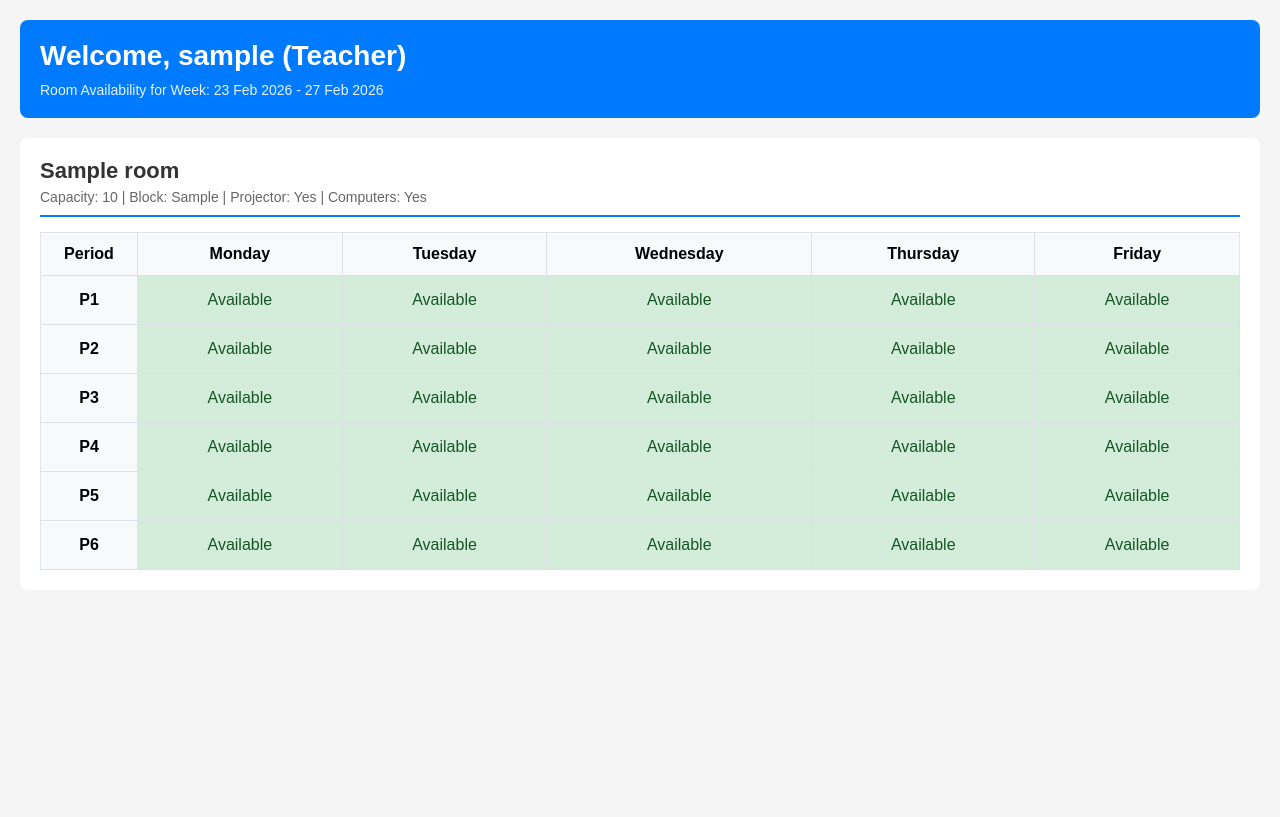
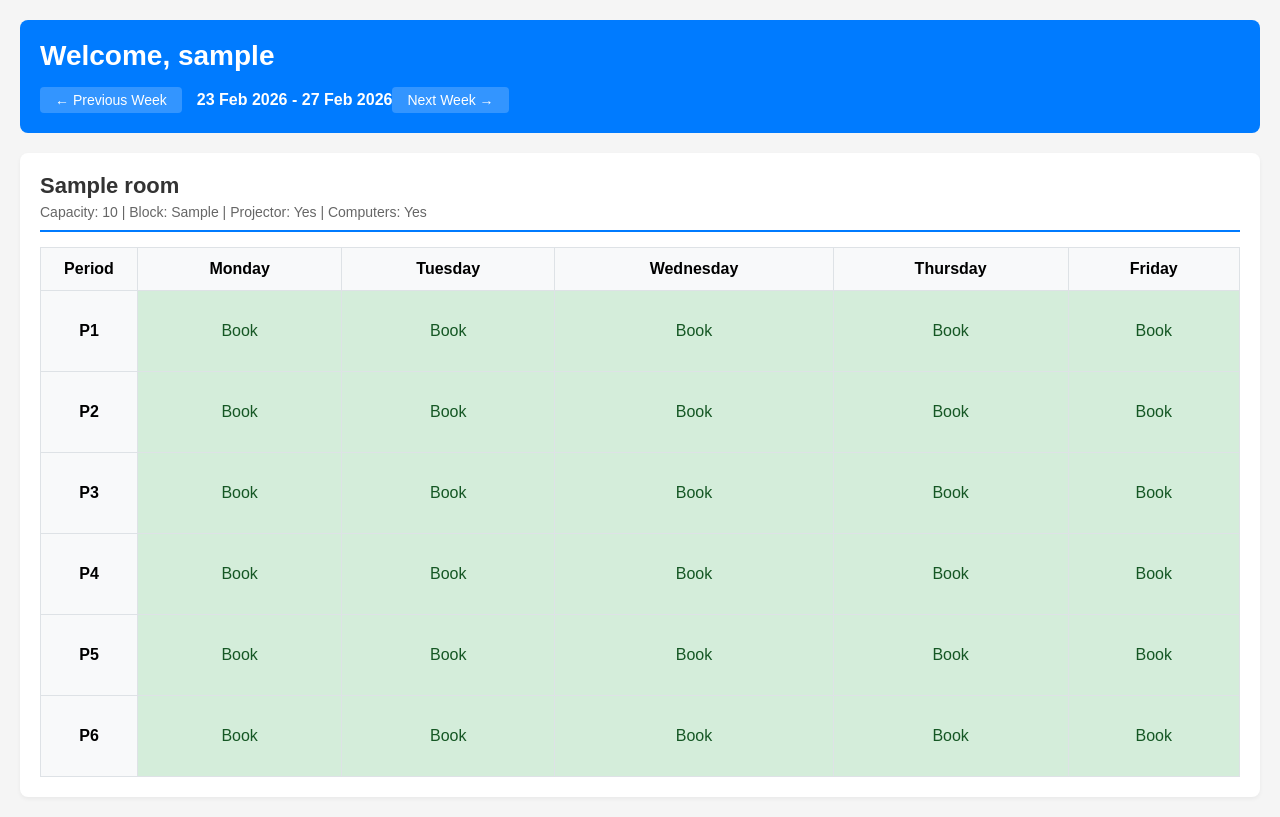
Before and after one commit to momoszz/roomradar-nea, a Django app: page /dashboard/teacher/ in a window 1280 px wide. Before the commit the page ends 570 px from the top, so only its background shows below. Run offline with Django 4.2, Linux system fonts and the light colour scheme; a user stored in the database is signed in; tables that the repository leaves empty hold one stand-in row (values such as "Sample post").

Commit message:
feat: add booking functionality and week navigation to teacher dashboard
- Update teacherDashboard view to support week navigation via offset parameter.
- Create bookRoom view and template for booking creation with validation.
- Update urls.py to include new booking route.
- Add add_days template filter for date calculation.
- Ensure strict adherence to coding style (camelCase, single quotes, compact code).

Co-authored-by: momoszz <232233042+momoszz@users.noreply.github.com>

```diff
--- a/roomradar/bookings/templates/teacherDashboard.html
+++ b/roomradar/bookings/templates/teacherDashboard.html
@@ -7,25 +7,33 @@
         body {font-family: Arial, sans-serif; margin: 20px; background: #f5f5f5;}
         .header {background: #007bff; color: white; padding: 20px; border-radius: 8px; margin-bottom: 20px;}
         h1 {margin: 0; font-size: 28px;}
-        .week-info {margin-top: 10px; font-size: 14px; opacity: 0.9;}
-        .room-section {background: white; padding: 20px; border-radius: 8px; margin-bottom: 20px;}
+        .week-nav {margin-top: 15px; display: flex; align-items: center;}
+        .week-btn {background: rgba(255,255,255,0.2); color: white; text-decoration: none; padding: 5px 15px; border-radius: 4px; font-size: 14px; margin-right: 15px;}
+        .week-info {font-size: 16px; font-weight: bold;}
+        .room-section {background: white; padding: 20px; border-radius: 8px; margin-bottom: 20px; box-shadow: 0 2px 4px rgba(0,0,0,0.05);}
         .room-header {border-bottom: 2px solid #007bff; padding-bottom: 10px; margin-bottom: 15px;}
         .room-name {font-size: 22px; font-weight: bold; color: #333;}
         .room-details {color: #666; font-size: 14px; margin-top: 5px;}
         table {width: 100%; border-collapse: collapse; margin-top: 10px;}
         th {background: #f8f9fa; padding: 12px 8px; text-align: center; border: 1px solid #dee2e6; font-weight: 600;}
-        td {padding: 15px 8px; text-align: center; border: 1px solid #dee2e6;}
-        .available {background: #d4edda; color: #155724; font-weight: 500;}
+        td {padding: 10px 8px; text-align: center; border: 1px solid #dee2e6; height: 60px;}
+        .available {background: #d4edda; color: #155724; font-weight: 500; cursor: pointer; transition: background 0.2s;}
+        .available:hover {background: #c3e6cb;}
         .booked {background: #f8d7da; color: #721c24;}
         .booking-info {font-size: 13px; line-height: 1.4;}
         .teacher-name {font-weight: bold;}
         .no-rooms {background: white; padding: 40px; text-align: center; border-radius: 8px; color: #666;}
+        a.book-link {display: block; width: 100%; height: 100%; text-decoration: none; color: inherit; display: flex; align-items: center; justify-content: center;}
     </style>
 </head>
 <body>
     <div class='header'>
-        <h1>Welcome, {{ username }} (Teacher)</h1>
-        <div class='week-info'>Room Availability for Week: {{ weekStart|date:'d M Y' }} - {{ weekEnd|date:'d M Y' }}</div>
+        <h1>Welcome, {{ username }}</h1>
+        <div class='week-nav'>
+            <a href='?offset={{ prevOffset }}' class='week-btn'>&larr; Previous Week</a>
+            <span class='week-info'>{{ weekStart|date:'d M Y' }} - {{ weekEnd|date:'d M Y' }}</span>
+            <a href='?offset={{ nextOffset }}' class='week-btn'>Next Week &rarr;</a>
+        </div>
     </div>
 
     {% if rooms %}
@@ -64,7 +72,11 @@
                                                 </div>
                                             </td>
                                         {% else %}
-                                            <td class='available'>Available</td>
+                                            <td class='available'>
+                                                <a href='{% url "bookRoom" room.id period weekStart|add_days:day.number|date:"Y-m-d" %}' class='book-link'>
+                                                    Book
+                                                </a>
+                                            </td>
                                         {% endif %}
                                     {% endwith %}
                                 {% endfor %}
--- a/roomradar/bookings/templatetags/booking_filters.py
+++ b/roomradar/bookings/templatetags/booking_filters.py
@@ -1,4 +1,5 @@
 from django import template
+from datetime import timedelta
 
 register = template.Library()
 
@@ -13,3 +14,8 @@ def getBooking(bookingDict, args):
         return bookingDict.get(key, None)
     except (ValueError, AttributeError):
         return None
+
+# calculates date by adding days to a start date
+@register.filter(name='add_days')
+def addDays(startDate, days):
+    return startDate + timedelta(days=days)
--- a/roomradar/bookings/urls.py
+++ b/roomradar/bookings/urls.py
@@ -6,4 +6,5 @@ urlpatterns = [
     path('', views.loginView, name='login'),  # root url shows login page
     path('dashboard/teacher/', views.teacherDashboard, name='teacherDashboard'),
     path('dashboard/admin/', views.adminDashboard, name='adminDashboard'),
+    path('book/<int:roomId>/<int:period>/<str:dateStr>/', views.bookRoom, name='bookRoom'),
 ]
--- a/roomradar/bookings/views.py
+++ b/roomradar/bookings/views.py
@@ -1,8 +1,8 @@
-from django.shortcuts import render, redirect
+from django.shortcuts import render, redirect, get_object_or_404
 from django.contrib.auth import authenticate, login
 from django.contrib import messages
 from .models import Room, Booking
-from datetime import date, timedelta
+from datetime import date, timedelta, datetime
 
 # handles user login with username normalization and role-based routing
 def loginView(request):
@@ -20,13 +20,16 @@ def loginView(request):
             messages.error(request, 'Invalid username or password')  # vague message prevents username enumeration
     return render(request, 'login.html')
 
-# teacher dashboard showing room availability grid for current week
+# teacher dashboard showing room availability grid for selected week
 def teacherDashboard(request):
     if not request.user.is_authenticated:  # blocks direct url access
         return redirect('login')
 
+    # get date offset from url, default to 0 for current week
+    weekOffset = int(request.GET.get('offset', 0))
+
     # work out what week we're in - get monday and friday dates
-    today = date.today()
+    today = date.today() + timedelta(weeks=weekOffset)
     weekday = today.weekday()  # monday=0, sunday=6
     weekStart = today - timedelta(days=weekday)  # go back to this week's monday
     weekEnd = weekStart + timedelta(days=4)  # friday is 4 days after monday
@@ -63,9 +66,59 @@ def teacherDashboard(request):
         'weekdays': weekdays,
         'bookingLookup': bookingLookup,
         'weekStart': weekStart,
-        'weekEnd': weekEnd
+        'weekEnd': weekEnd,
+        'weekOffset': weekOffset,
+        'prevOffset': weekOffset - 1,
+        'nextOffset': weekOffset + 1
     }
     return render(request, 'teacherDashboard.html', context)
+
+# handles booking creation with validation and error checking
+def bookRoom(request, roomId, period, dateStr):
+    if not request.user.is_authenticated:
+        return redirect('login')
+
+    # get the room and parse the date from url string
+    room = get_object_or_404(Room, pk=roomId)
+    bookingDate = datetime.strptime(dateStr, '%Y-%m-%d').date()
+
+    if request.method == 'POST':
+        subject = request.POST.get('subject')
+        classSize = int(request.POST.get('classSize'))
+
+        # check if class size fits in the room
+        if classSize > room.capacity:
+            messages.error(request, f'Class size ({classSize}) exceeds room capacity ({room.capacity})')
+        else:
+            # check if slot is still available just in case
+            isTaken = Booking.objects.filter(
+                room=room,
+                bookingDate=bookingDate,
+                periodNumber=period
+            ).exists()
+
+            if isTaken:
+                messages.error(request, 'This slot has already been booked')
+            else:
+                # create the booking record
+                Booking.objects.create(
+                    room=room,
+                    teacher=request.user,
+                    bookingDate=bookingDate,
+                    periodNumber=period,
+                    subject=subject,
+                    classSize=classSize
+                )
+                messages.success(request, 'Room booked successfully')
+                return redirect('teacherDashboard')
+
+    context = {
+        'room': room,
+        'period': period,
+        'bookingDate': bookingDate,
+        'username': request.user.username
+    }
+    return render(request, 'bookRoom.html', context)
 
 # admin dashboard view with authentication and privilege check
 def adminDashboard(request):
```
Also changed, not shown: roomradar/bookings/templates/bookRoom.html (added, +55 -0 lines), roomradar/bookings/migrations/0001_initial.py (added).
